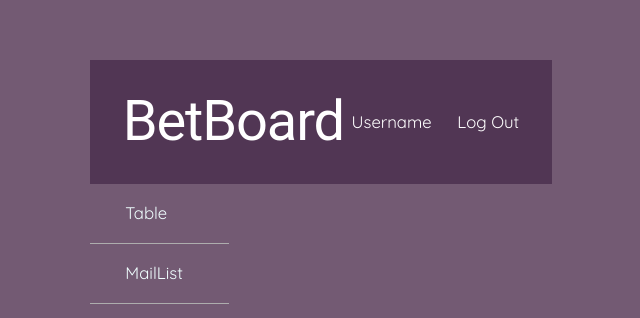
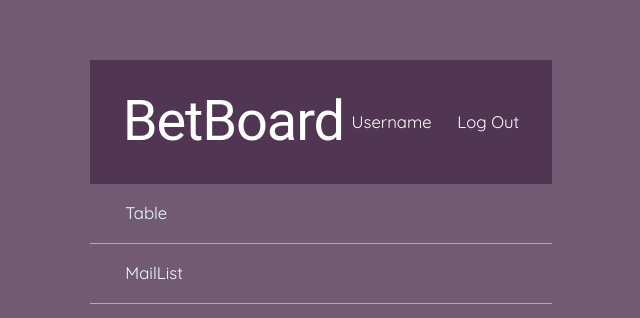
Before and after one commit to GitTat/FrontBetApp, a React (Create React App) app: page / in a window 1280 px wide. Shown: the part 218-536 px from the top of the page, without its empty margins (319-959 px from the left). Built offline with nearby package versions, Linux system fonts and the light colour scheme.

Commit message:
delet menu and table css

```diff
--- a/src/AdminDashboard.js
+++ b/src/AdminDashboard.js
@@ -1,5 +1,4 @@
 import './Boardstyle.css';
-import './Table.css';
 import React, { Component } from 'react';
 import Table from './TableComponent/Table.js'
 import array from './array.js';
--- a/src/Menu.css
+++ /dev/null
@@ -1,5 +0,0 @@
-.Menu{
-    width: 30%;
-    display: block;
-    float: left;
-}
--- a/src/Menu.js
+++ b/src/Menu.js
@@ -1,4 +1,3 @@
-import './Menu.css';
 import AddMailingList from'./AddMailingList';
 import React, { Component } from 'react';
 import { Link } from 'react-router-dom';
--- a/src/Table.css
+++ /dev/null
@@ -1,5 +0,0 @@
-.Table{
-    width: 70%;
-    display: block;
-    float: left;
-}
--- a/src/TableComponent/Table.js
+++ b/src/TableComponent/Table.js
@@ -2,7 +2,6 @@ import React, { Component } from 'react';
 import TableHeader from'./TableHeader.js';
 import TableRow from './TableRow.js';
 import AddRowTable from './AddRowTable.js';
-import '../Table.css';
 import '../UserTable.css';
 
 import array from '../array.js';
```
